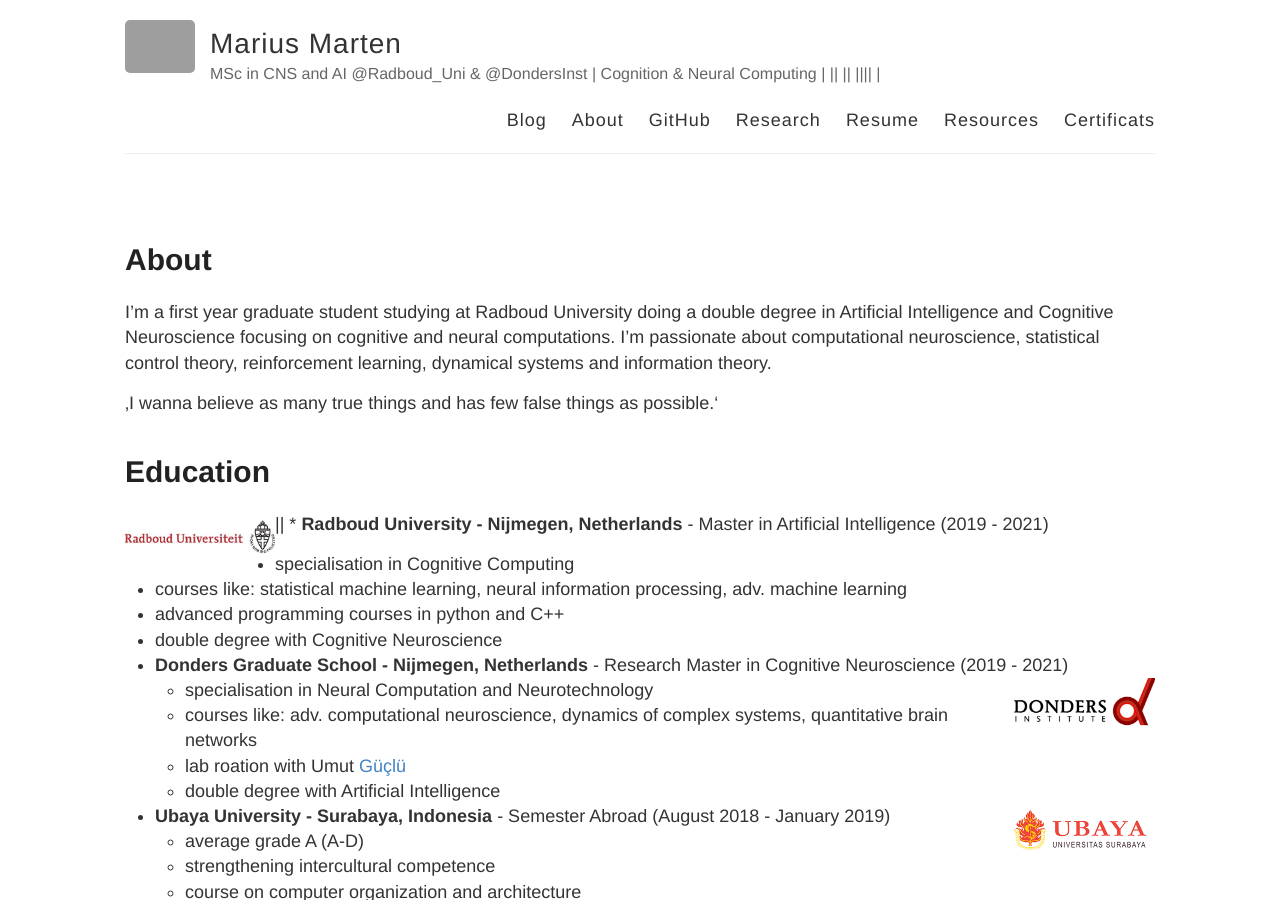
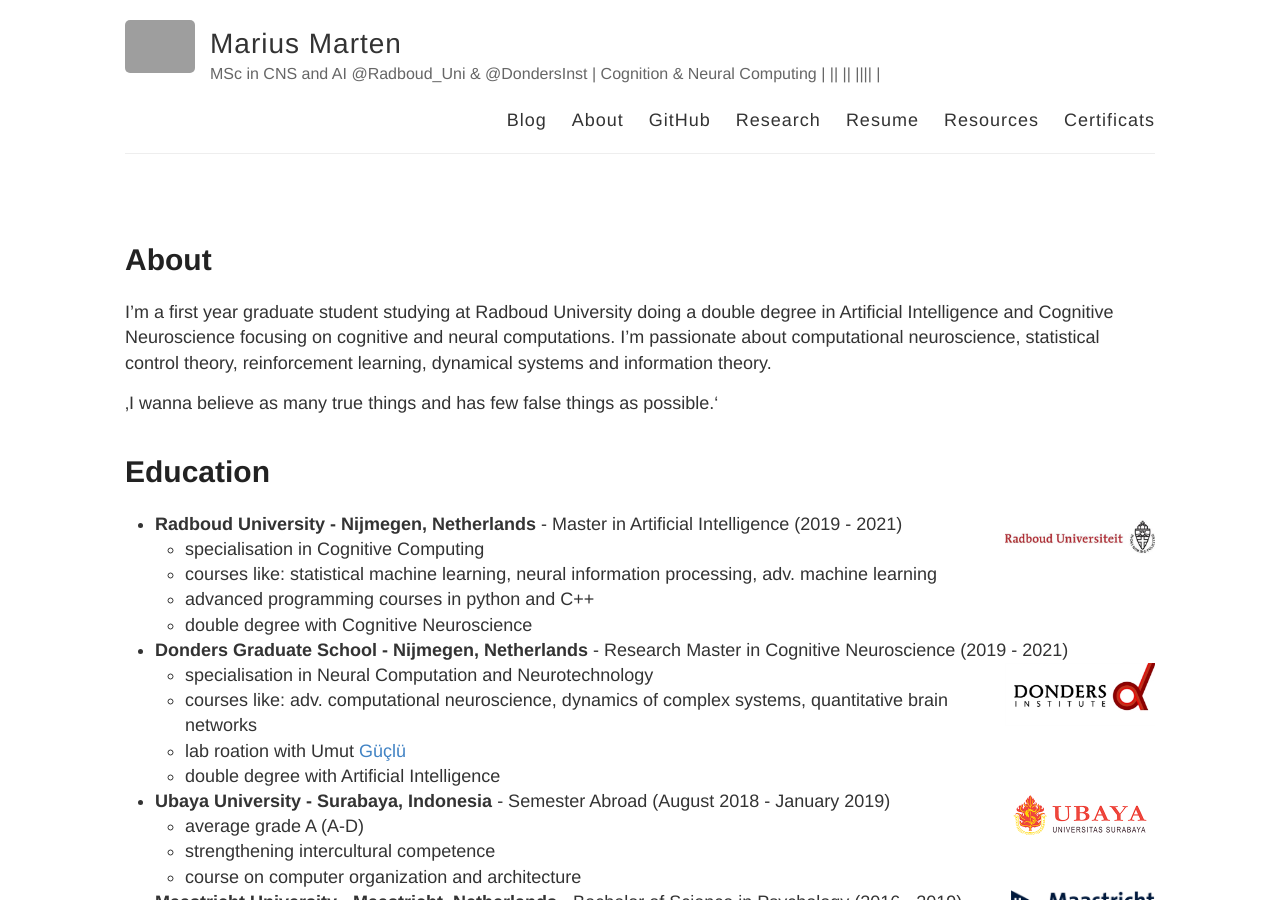
Before and after one commit to Mariusmarten/mariusmarten.github.io, a Jekyll site: the page built from about.md, in a window 1280 px wide and 900 px high. Built offline with Jekyll 4.4.1, drawn with Linux system fonts in a browser that asks for light colours; grey boxes are pictures that could not be loaded.

Commit message:
Update about.md

```diff
--- a/about.md
+++ b/about.md
@@ -11,11 +11,11 @@ I'm a first year graduate student studying at Radboud University doing a double
 
 # Education
 
-|<img align="left" src="/assets/radboud _logo.jpg" width="150">| * **Radboud University - Nijmegen, Netherlands** - Master in Artificial Intelligence (2019 - 2021)
+* **Radboud University - Nijmegen, Netherlands** - Master in Artificial Intelligence (2019 - 2021) <img align="right" src="/assets/radboud _logo.jpg" width="150">
   - specialisation in Cognitive Computing
   - courses like: statistical machine learning, neural information processing, adv. machine learning
   - advanced programming courses in python and C++
-  - double degree with Cognitive Neuroscience |
+  - double degree with Cognitive Neuroscience
 
 
 * **Donders Graduate School - Nijmegen, Netherlands** - Research Master in Cognitive Neuroscience (2019 - 2021) <img align="right" src="/assets/donders_logo.jpg" width="150">
```
